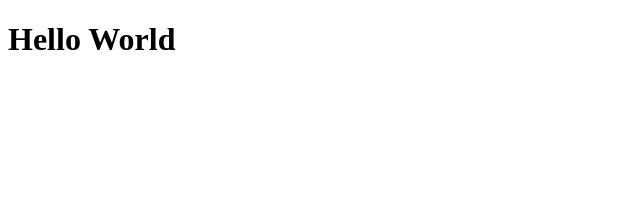
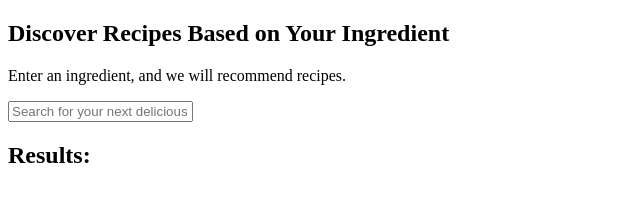
Before and after one commit to HuzaifaV1/Food-Recipe-App, a plain HTML site: page index.html in a window 1280 px wide. Shown: the whole page, without its empty margins (0-640 px from the left). Drawn offline with Linux system fonts and the light colour scheme.

Commit message:
Recipe page HTML setup

```diff
--- a/index.html
+++ b/index.html
@@ -7,6 +7,13 @@
     <link rel="stylesheet" href="CSS/style.css">
 </head>
 <body>
-    <h1>Hello World</h1>
+    <main>
+        <h2>Discover Recipes Based on Your Ingredient</h2>
+        <p>Enter an ingredient, and we will recommend recipes.</p>
+        <form action="">
+            <input type="text" name="recipes" id="recipes" placeholder="Search for your next delicious meal...">
+        </form>
+        <h2>Results:</h2>
+    </main>
 </body>
 </html>
```
